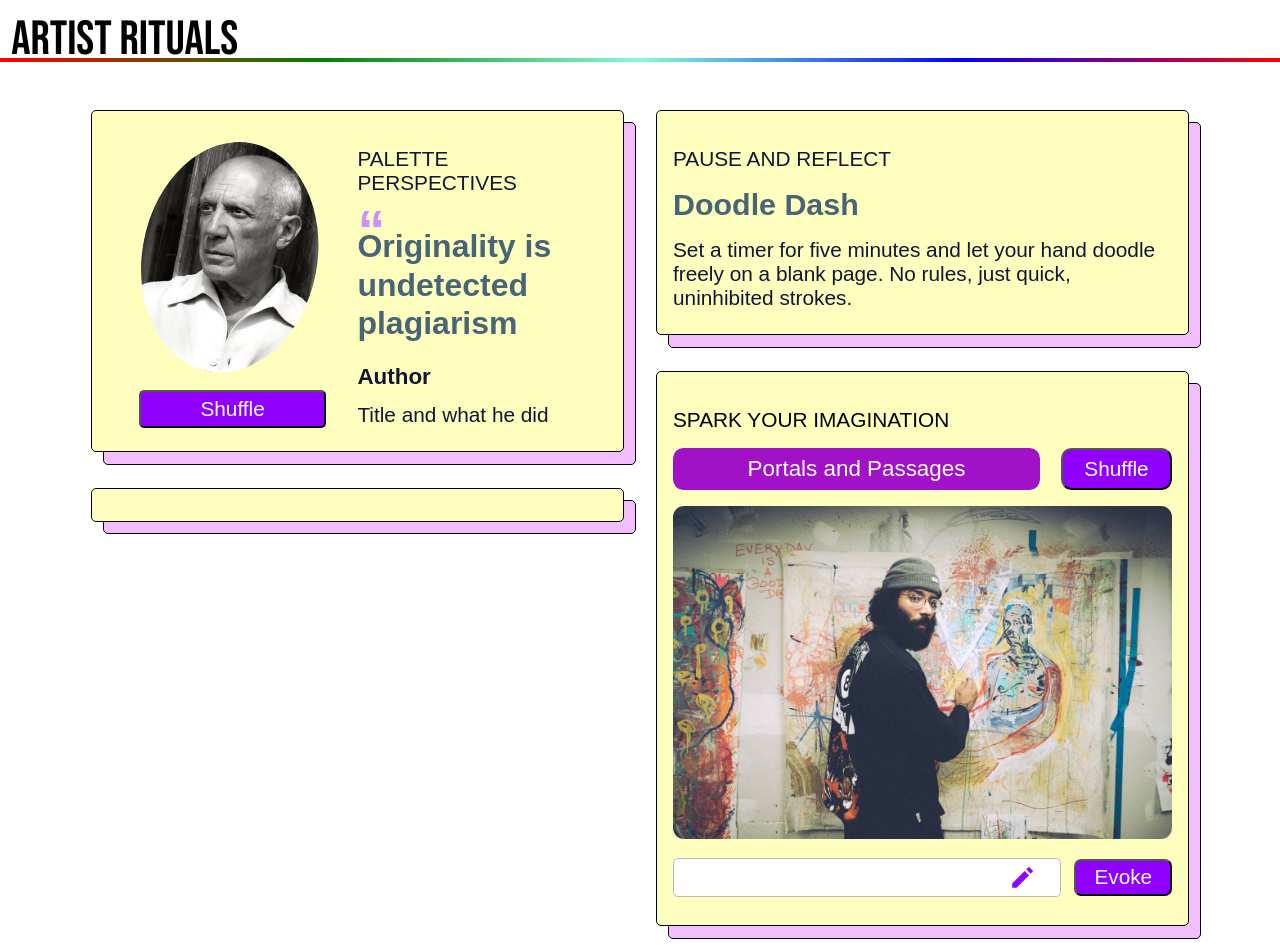
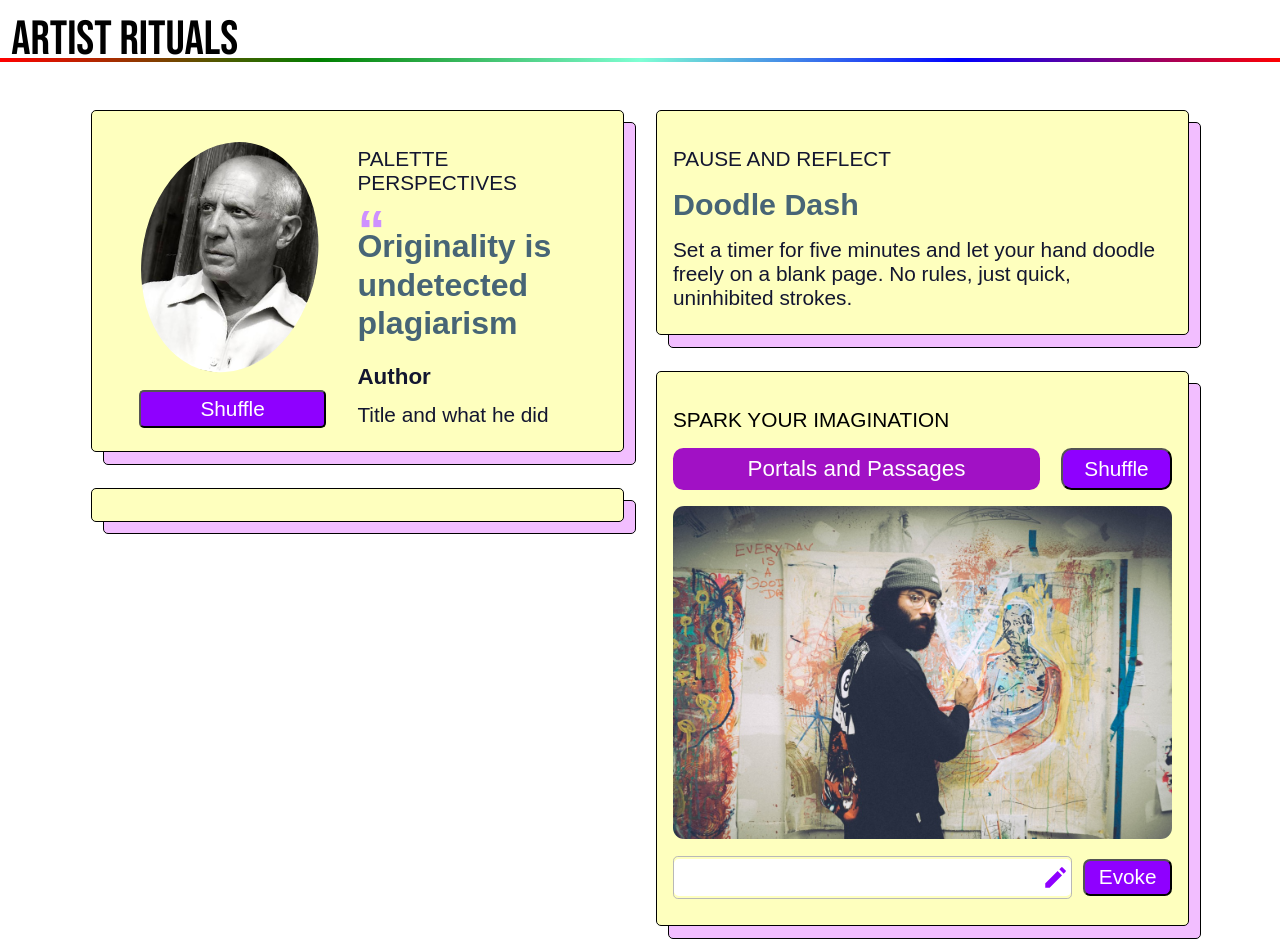
Before and after one commit to sreedharan26/artist-clone, a React (Vite) app in the folder frontend/: page / in a window 1280 px wide. Shown: the top 952 px of the page. Built offline with nearby package versions, Linux system fonts and the light colour scheme; no server answers.

Commit message:
Input image

```diff
--- a/frontend/src/components/prompt.jsx
+++ b/frontend/src/components/prompt.jsx
@@ -21,8 +21,10 @@ export default function Prompt(){
                     <img src={image} className='p-image' />
                 </div>
                 <div className="last-container">
-                    <input className="prompt-input"/>
-                    <img className='edit-icon' src={vector} />
+                    <div className='input-wrapper'>
+                        <input className="prompt-input"/>
+                        <img className='edit-icon' src={vector} />
+                    </div>
                     <button className='evoke-btn'>Evoke</button>
                 </div>
             </div>
--- a/frontend/src/styles/prompt.css
+++ b/frontend/src/styles/prompt.css
@@ -69,23 +69,33 @@
     position: relative;
 }
 
+.input-wrapper{
+    flex: auto;
+    flex: 1;
+    display: flex;
+    align-items: center;
+    border-radius: .3rem;
+    border: 1px solid #b8b8b8;
+    position: relative;
+    margin-right: .7rem;
+    padding: .1rem 0;
+}
+
 .prompt-input{
-    border: 1px solid #b8b8b8;
-    /* margin-top: .8rem; */
+    border: none;
     font-size: 1.5rem;
-    width: 75%;
     border-radius: .3rem;
-    flex: .78;
-    padding-right: 2.4rem;
+    flex: 1;
+    padding-right: 1.9rem;
     padding-top: .3rem;
     padding-bottom: .3rem;
+
 }
 
 .edit-icon{
     position: absolute;
-    /* margin-left: -2.5rem; */
-    /* display: block; */
-    right: 8.73rem;
+    margin-right: .3rem;
+    right: 0;
 }
 
 .evoke-btn{
```
